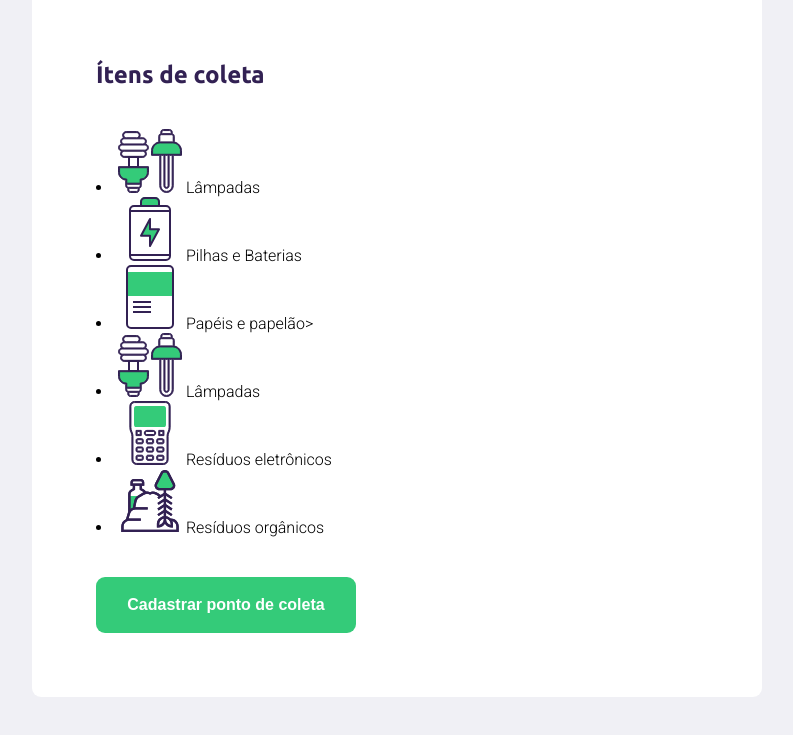
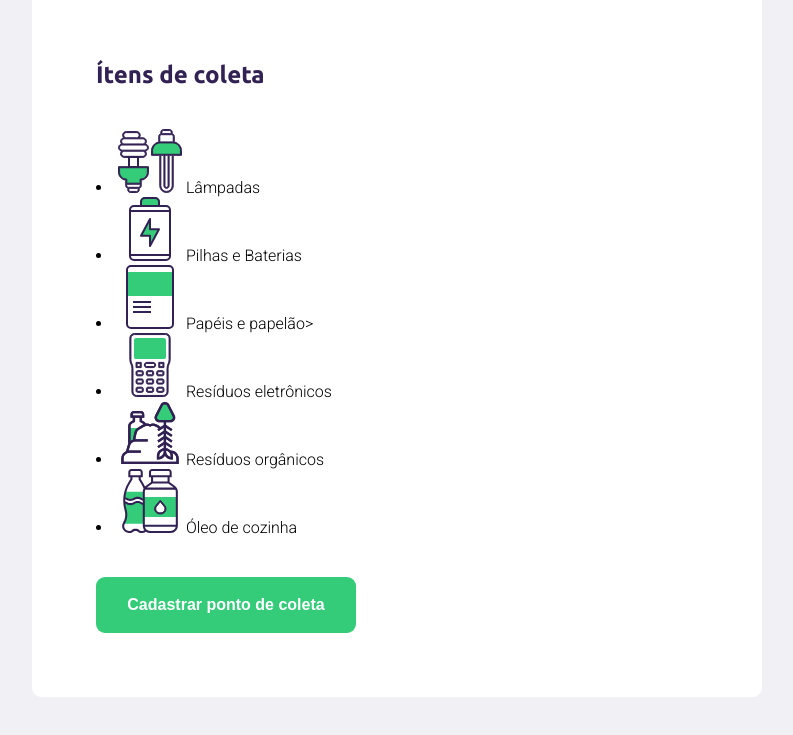
Before and after one commit to raulc27/nlw, a plain HTML site: page create-point.html in a window 1280 px wide. Shown: the part 706-1441 px from the top of the page, without its empty margins (243-1036 px from the left). Drawn offline with Linux system fonts and the light colour scheme; no server answers.

Commit message:
alterando formulario

```diff
--- a/create-point.html
+++ b/create-point.html
@@ -110,19 +110,20 @@
                             </li>
 
                             <li data-id="4">
-                                <img src="/icones/lampadas.svg" alt="Lâmpadas">
-                                    <span >Lâmpadas</span>
+                                <img src="/icones/eletronicos.svg" alt="Resíduos eletrônicos">
+                                    <span >Resíduos eletrônicos</span>
                                 </li>
 
                                 <li data-id="5">
-                                    <img src="/icones/eletronicos.svg" alt="Resíduos eletrônicos">
-                                        <span >Resíduos eletrônicos</span>
+                                    <img src="/icones/organicos.svg" alt="Resíduos orgânicos">
+                                        <span >Resíduos orgânicos</span>
                                     </li>
 
-                                    <li data-id="6">
-                                        <img src="/icones/organicos.svg" alt="Resíduos orgânicos">
-                                            <span >Resíduos orgânicos</span>
-                                        </li>
+                            <li data-id="6">
+                                <img src="/icones/oleo.svg" alt="Oleo de cozinha">
+                                    <span >Óleo de cozinha</span>
+                                </li>
+
 
             </div>
         </fieldset>
```
